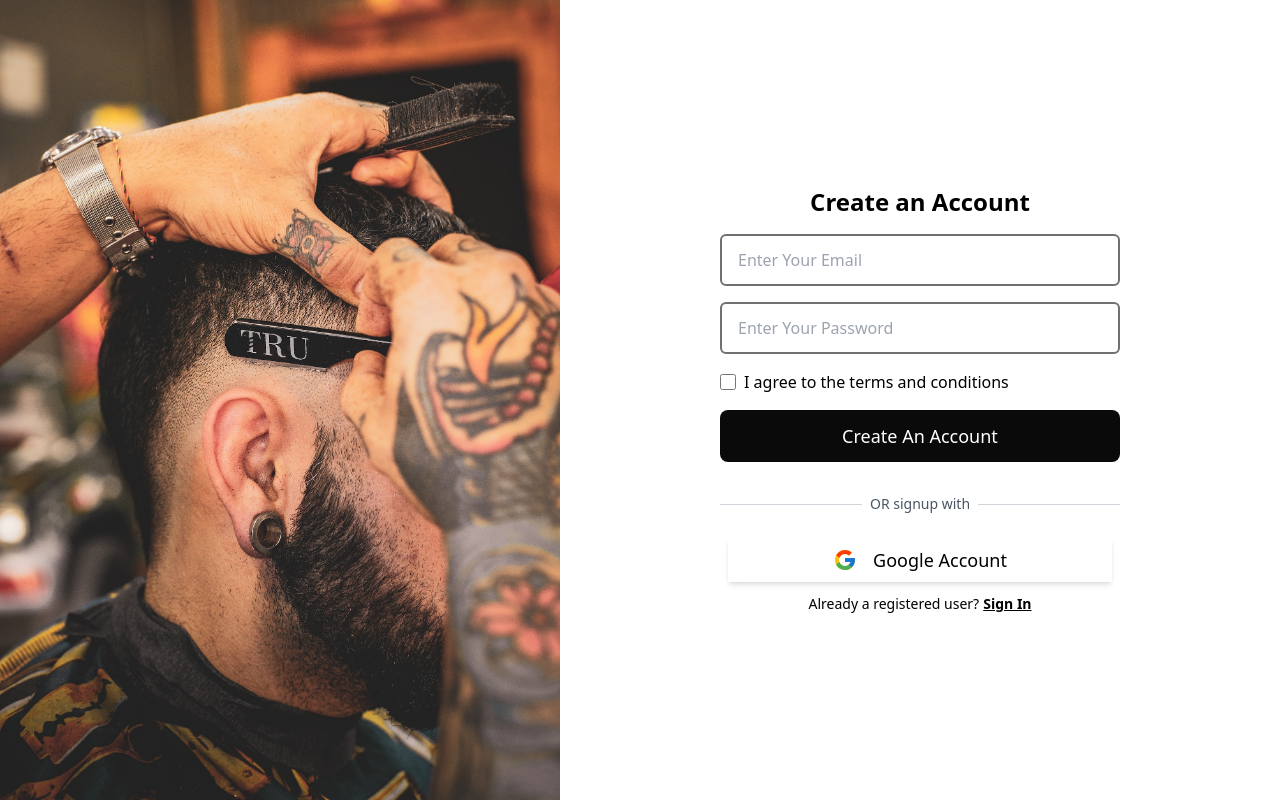
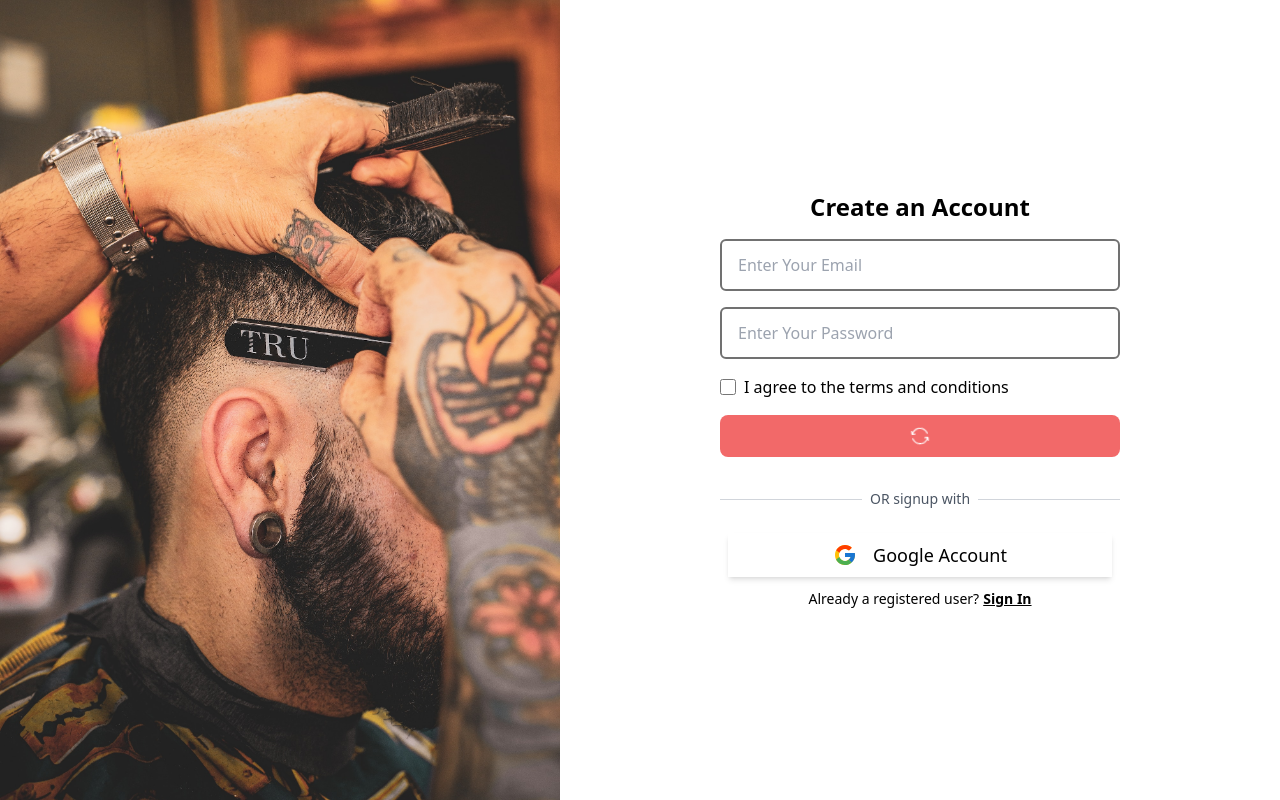
Before and after one commit to Prince276-Twum/kokesa-frontend, a Next.js app: page /auth/registration in a window 1280 px wide. Built offline with nearby package versions, Linux system fonts and the light colour scheme.

Commit message:
Update LoginPage component and change RegisterForm button style

```diff
--- a/app/auth/login/page.tsx
+++ b/app/auth/login/page.tsx
@@ -1,7 +1,7 @@
 import React from "react";
 
 function LoginPage() {
-  return <div>page</div>;
+  return <div>page</div>;``
 }
 
 export default LoginPage;
--- a/components/form/RegisterForm.tsx
+++ b/components/form/RegisterForm.tsx
@@ -119,7 +119,7 @@ function RegisterForm() {
         </div>
 
         {/* Submit Button */}
-        <Button primary rounded loading={false} type="submit">
+        <Button danger  rounded loading={true} type="submit">
           Create An Account
         </Button>
       </form>
```
